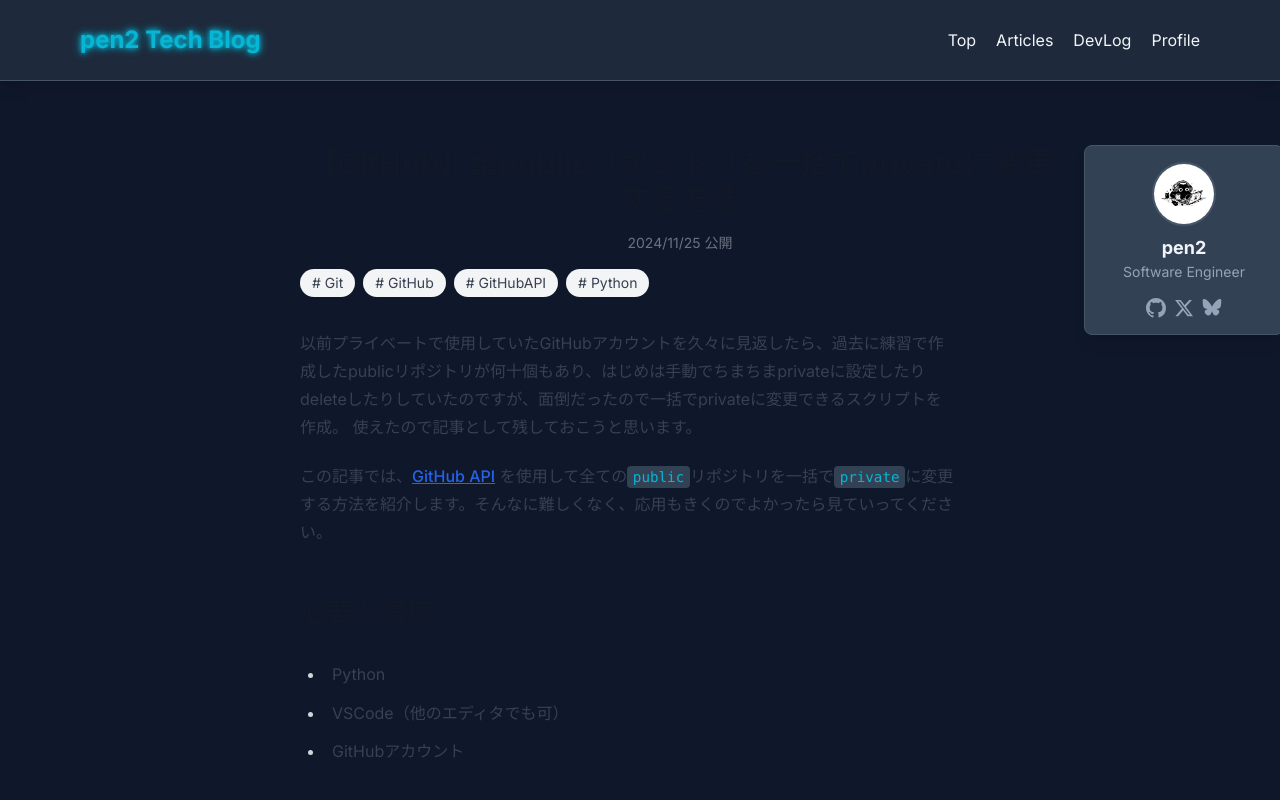
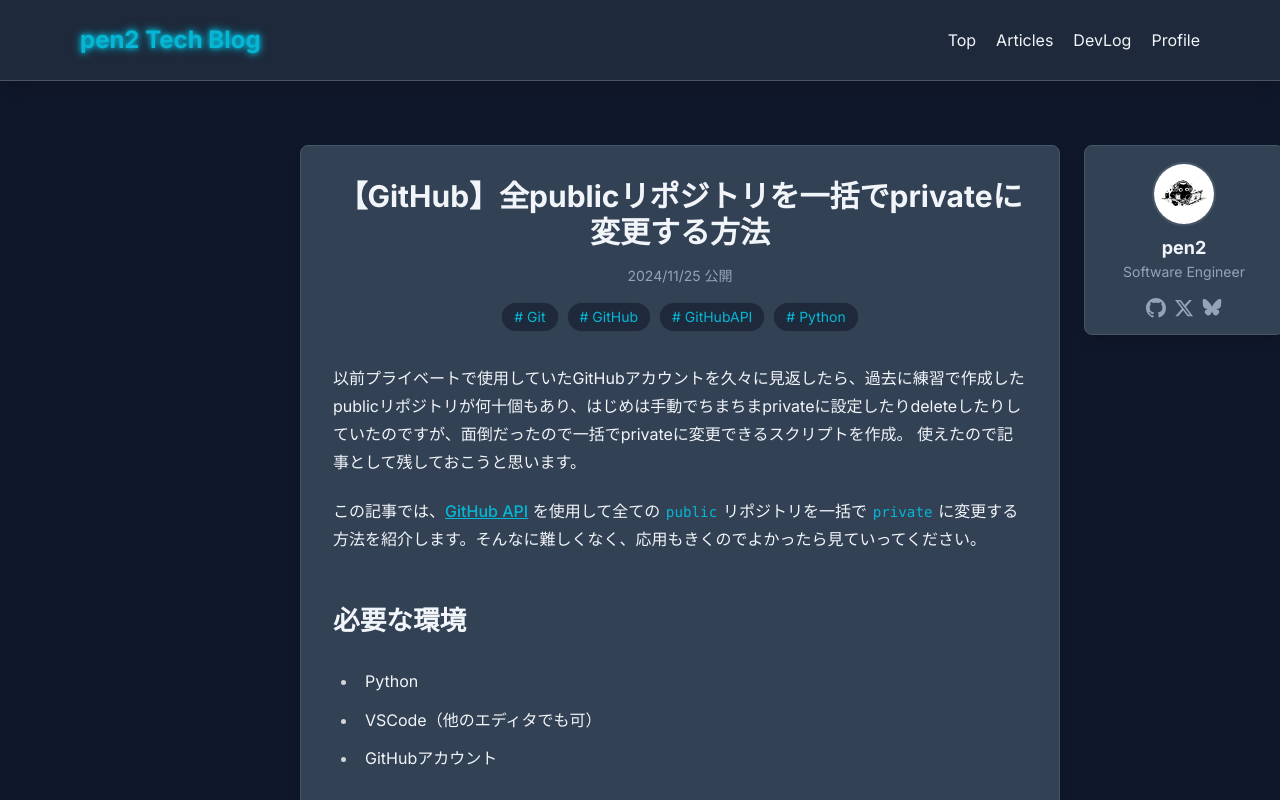
Before and after one commit to n-haruhi/my-tech-blog, a Next.js app: page /posts/eighteenth-post in a window 1280 px wide. Shown: the top 800 px of the page. Built offline with nearby package versions, Linux system fonts and the light colour scheme.

Commit message:
style: unify article pages with neon color theme

```diff
--- a/src/app/posts/[slug]/PostContent.tsx
+++ b/src/app/posts/[slug]/PostContent.tsx
@@ -1,8 +1,7 @@
-'use client'
-
-import Markdown from '@/components/Markdown'
-import PostNavigation from '@/components/PostNavigation'
-import type { Post } from '@/lib/posts'
+"use client"
+import Markdown from "@/components/Markdown"
+import PostNavigation from "@/components/PostNavigation"
+import type { Post } from "@/lib/posts"
 
 type Props = {
   post: Post
@@ -12,25 +11,24 @@
 
 export default function PostContent({ post, previousPost, nextPost }: Props) {
   return (
-    <article className="prose prose-lg max-w-none px-4 md:px-0">
-      <h1 className="text-2xl md:text-3xl font-bold mb-4 text-center">{post.title}</h1>
+    <article className="bg-neon-card rounded-lg shadow-lg border border-neon-border p-6 md:p-8">
+      <h1 className="text-2xl md:text-3xl font-bold mb-4 text-center text-neon-text">{post.title}</h1>
       <div className="mb-8">
-        <div className="text-gray-500 mb-4 text-center text-sm">
-          {`${new Date(post.date).toLocaleDateString('ja-JP')} 公開`}
+        <div className="text-neon-muted mb-4 text-center text-sm">
+          {`${new Date(post.date).toLocaleDateString("ja-JP")} 公開`}
         </div>
-        <div className="flex flex-wrap gap-2">
+        <div className="flex flex-wrap gap-2 justify-center">
           {post.tags.map((tag) => (
             <span
               key={tag}
-              className="bg-gray-100 text-gray-700 text-sm px-3 py-1 rounded-full"
+              className="bg-neon-slate text-neon-cyan text-sm px-3 py-1 rounded-full border border-neon-border/50"
             >
               # {tag}
             </span>
           ))}
         </div>
       </div>
-
-      <div className="prose prose-blue">
+      <div className="prose prose-lg max-w-none">
         <Markdown content={post.content} />
       </div>
 
--- a/src/components/Markdown.tsx
+++ b/src/components/Markdown.tsx
@@ -1,12 +1,12 @@
-import ReactMarkdown from 'react-markdown'
-import remarkGfm from 'remark-gfm'
-import rehypeHighlight from 'rehype-highlight'
-import 'highlight.js/styles/github-dark.css'
+import ReactMarkdown from "react-markdown"
+import remarkGfm from "remark-gfm"
+import rehypeHighlight from "rehype-highlight"
+import "highlight.js/styles/github-dark.css"
 
 export default function Markdown({ content }: { content: string }) {
   return (
     <ReactMarkdown
-      className="prose prose-blue max-w-none"
+      className="prose max-w-none prose-p:text-neon-text prose-li:text-neon-text prose-a:text-neon-cyan prose-strong:text-neon-text prose-headings:text-neon-text prose-blockquote:text-neon-muted prose-code:text-neon-cyan prose-pre:bg-neon-slate prose-pre:border-neon-border"
       remarkPlugins={[remarkGfm]}
       rehypePlugins={[rehypeHighlight]}
     >
```
